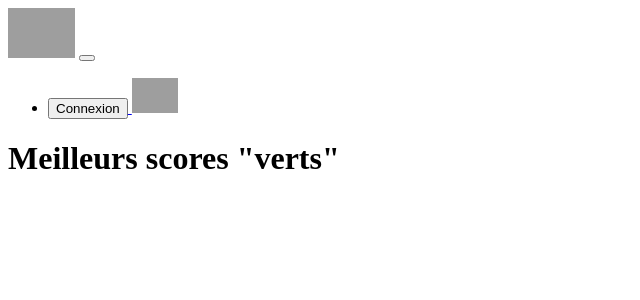
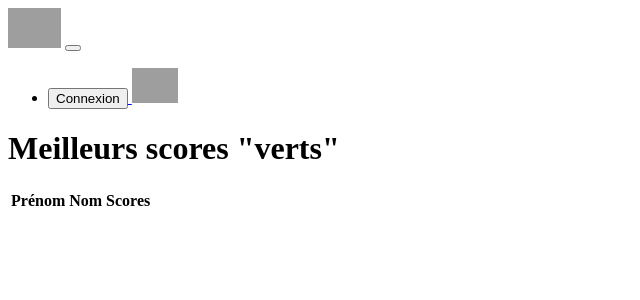
Before and after one commit to Toua45/keolis_hackathon, a Symfony app: template templates/score/index.html.twig in a window 1280 px wide. Shown: the top 300 px of the page, without its empty margins (0-640 px from the left). Run offline with Twig, Linux system fonts and the light colour scheme; the template is opened without the code that fills it, so the values that code supplies are empty; some libraries are stand-ins or nearby versions; grey boxes are pictures that could not be loaded.

Commit message:
pages done

```diff
--- a/src/Form/TravelType.php
+++ b/src/Form/TravelType.php
@@ -23,13 +23,13 @@ class TravelType extends AbstractType
             ->add('start', ChoiceType::class, [
                 //'choices' => $stations,
                 'choices' => ['Stations vélo +' => $stations, 'Parkings relais' =>$stationCarservice],
-                'label' => 'Départ',
+                'label' => 'Départ ',
 //                'mapped' => false,
             ])
             ->add('finish', ChoiceType::class, [
                 //'choices' => $stations,
                 'choices' => ['Stations vélo +' => $stations, 'Parkings relais' =>$stationCarservice],
-                'label' => 'Arrivée',
+                'label' => 'Arrivée ',
 //                'mapped' => false,
             ]);
     }
--- a/templates/Trip/_journeys.html.twig
+++ b/templates/Trip/_journeys.html.twig
@@ -1,4 +1,4 @@
-<h2 class="text-center">Choisi ton green voyage</h2>
+<h2 class="text-center mt-5 mb-3">Choisi la ligne verte</h2>
 
 <div class="accordion" id="accordionExample">
     {% for key, journey in journeys %}
@@ -60,7 +60,7 @@
 
                                 {% if section.mode is defined and section.mode == 'bike' %}
                                     <i class="fas fa-2x fa-biking"></i>
-                                    {#                                <img src="/assets/image/BikeSharingService.svg" alt="">#}
+                                    {# <img src="/assets/image/BikeSharingService.svg" alt="">#}
                                 {% endif %}
 
                                 {% if section.type is defined %}
--- a/templates/Trip/index.html.twig
+++ b/templates/Trip/index.html.twig
@@ -1,6 +1,6 @@
 {% extends 'base.html.twig' %}
 
-{% block title %}{% endblock %}
+{% block title %}Rechercher un itinéraire{% endblock %}
 
 {% block body %}
     <header>
--- a/templates/Trip/map.html.twig
+++ b/templates/Trip/map.html.twig
@@ -21,11 +21,11 @@
     <script src="https://unpkg.com/leaflet.markercluster@1.4.1/dist/leaflet.markercluster.js"></script>
     <script>
         var markersArray = [];
-        var carte = L.map('maCarte').setView([47.8941, 1.89445], 20);
+        var carte = L.map('maCarte').setView([47.8941, 1.89445], 25);
         L.tileLayer('https://{s}.tile.openstreetmap.fr/hot/{z}/{x}/{y}.png', {
             attribution: '&copy; <a href="https://www.openstreetmap.org/copyright">OpenStreetMap</a> contributors, Tiles style by <a href="https://www.hotosm.org/" target="_blank">Humanitarian OpenStreetMap Team</a> hosted by <a href="https://openstreetmap.fr/" target="_blank">OpenStreetMap France</a>',
             minZoom: 1,
-            maxZoom: 25,
+            maxZoom: 30,
         }).addTo(carte);
 
         {% if start is not empty  and finish is not empty %}
--- a/templates/base.html.twig
+++ b/templates/base.html.twig
@@ -2,7 +2,7 @@
 <html>
 <head>
     <meta charset="UTF-8">
-    <title>{% block title %}Tao{% endblock %}</title>
+    <title>{% block title %}TAO'sé{% endblock %}</title>
     {{ encore_entry_link_tags('app') }}
     <link href="https://fonts.googleapis.com/css?family=Roboto&display=swap" rel="stylesheet">
     <link href="https://fonts.googleapis.com/css?family=Righteous&display=swap" rel="stylesheet">
--- a/templates/include/_navbar.html.twig
+++ b/templates/include/_navbar.html.twig
@@ -1,5 +1,5 @@
 <nav class="mb-1 navbar navbar-expand-lg navbar-light bg-light">
-    <a class="navbar-brand" href="{{ path('trip_index') }}"><img src="https://i.postimg.cc/nzpMTh0f/Tao.png" alt="logo" height="50"></a>
+    <a class="navbar-brand" href="{{ path('trip_index') }}"><img src="https://i.postimg.cc/nzpMTh0f/Tao.png" alt="logo" height="40"></a>
     <button class="navbar-toggler" type="button" data-toggle="collapse" data-target="#navbarSupportedContent-555"
             aria-controls="navbarSupportedContent-555" aria-expanded="false" aria-label="Toggle navigation">
         <span class="navbar-toggler-icon"></span>
@@ -11,9 +11,9 @@
                     <div class="row">
                     <a class="nav-link p-0" href="{{ path('app_logout') }}"><button type="button" class="btn btn-danger mr-2 deco-navbar">Se deconnecter</button>
                         </a><a href="{{ path('app_profile') }}"><img src="https://mdbootstrap.com/img/Photos/Avatars/avatar.jpg" class="rounded-circle z-depth-0"
-                                                                     alt="avatar image" height="60"></a></div>
+                                                                     alt="avatar image" height="40"></a></div>
                 {% else %}
-                    <a class="nav-link p-0" href="{{ path('app_login') }}"><button type="button" class="btn btn-danger mr-2">Connexion</button>
+                    <a class="nav-link p-0" href="{{ path('app_login') }}"><button type="button" class="btn btn-success mr-2">Connexion</button>
                         <img src="https://mdbootstrap.com/img/Photos/Avatars/avatar.jpg" class="rounded-circle z-depth-0"
                              alt="avatar image" height="35"></a>
                 {% endif %}
--- a/templates/score/index.html.twig
+++ b/templates/score/index.html.twig
@@ -10,16 +10,26 @@
         <div class="box-title-score">
             <h1>Meilleurs scores "verts"</h1>
         </div>
-        <div class="box-table-score">
+        <table class="box-table-score">
             <div class="table-score">
-                <ul>
+                <thead>
+                <tr>
+                    <th>Prénom</th>
+                    <th>Nom</th>
+                    <th>Scores</th>
+                </tr>
+                </thead>
+                <tbody>
                     {% for user in users %}
-                        <li class="player">{{ user.firstname }}</li>
-                        <li class="score-player">{{ user.xp }}</li>
+                    <tr>
+                        <td class="player">{{ user.firstname }}</td>
+                        <td class="player">{{ user.lastname }}</td>
+                        <td class="score-player">{{ user.xp }}</td>
+                    </tr>
                     {% endfor %}
-                </ul>
+                </tbody>
             </div>
-        </div>
+        </table>
     </main>
 
 {% endblock %}
--- a/templates/security/login.html.twig
+++ b/templates/security/login.html.twig
@@ -14,7 +14,7 @@
         </div>
     {% endif %}
     <div class="box-login-p-login">
-        <h1 class="h3 mb-3 font-weight-normal sign-in-h1">Se connecter</h1>
+        <h1 class="h3 mb-3 font-weight-normal sign-in-h1 mt-5 mb-5">Se connecter</h1>
         <label for="inputEmail">Email</label>
         <div class="container mb-3">
             <div class="row">
@@ -46,13 +46,13 @@
             </div>
         #}
         <div class="align-button-login">
-            <button class="btn btn-lg btn-primary" type="submit">
+            <button class="btn btn-lg btn-success mt-3 mb-5" type="submit">
                 S'identifier
             </button>
         </div>
         <div>
             <h2 class="avis-not-sub-login">Pas encore inscrit? Cliquez sur le bouton ci-dessous pour créer un compte</h2>
-            <a class="btn btn-lg btn-primary" href="{{ path('app_register') }}">S'inscrire</a>
+            <a class="btn btn-lg btn-success mt-3" href="{{ path('app_register') }}">S'inscrire</a>
         </div>
     </div>
 </form>
```
Also changed, not shown: templates/Trip/_form.html.twig (+14 -2 lines), templates/home.html.twig (+5 -5 lines), templates/registration/register.html.twig (+14 -8 lines), 1 other file.
